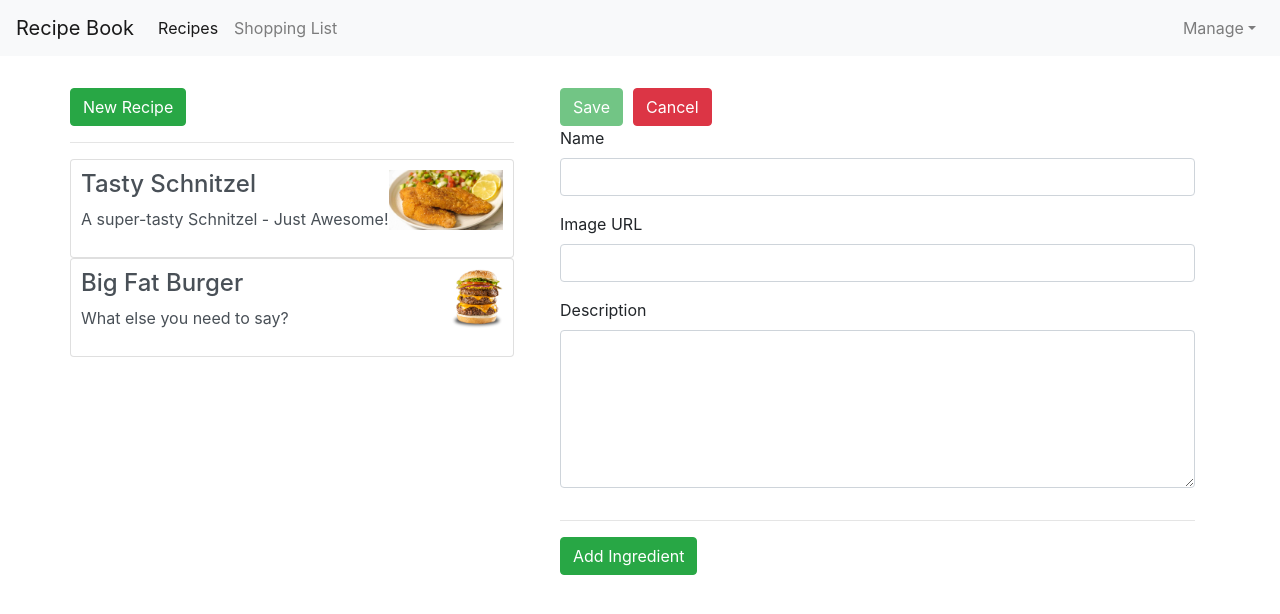
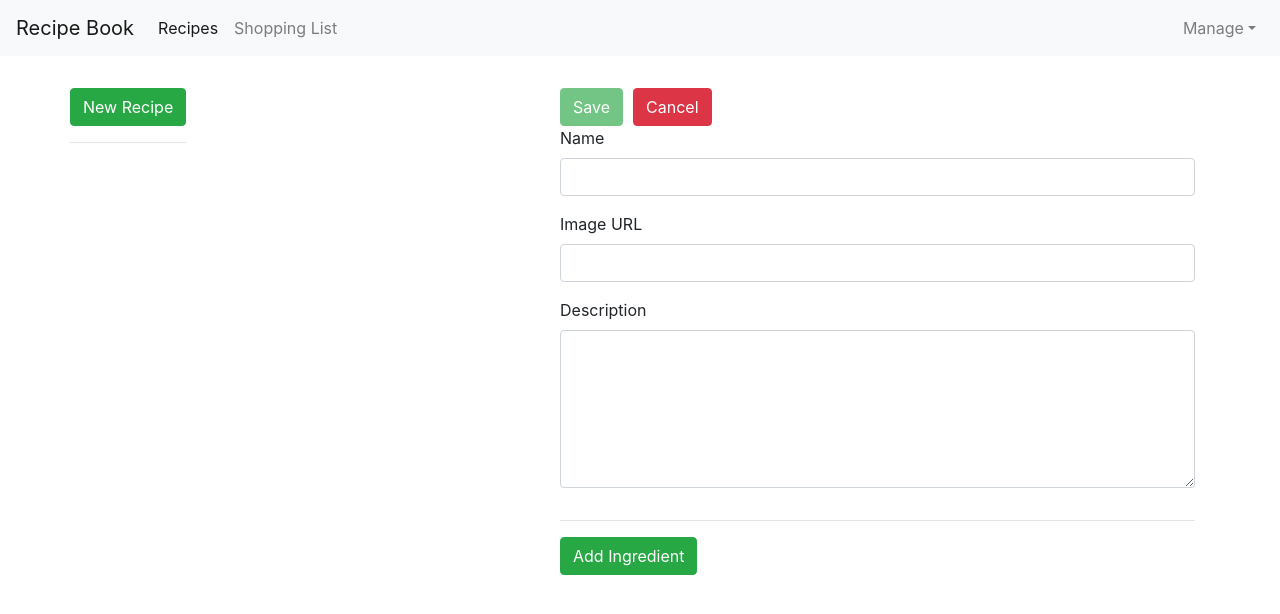
Before and after one commit to Danachury/shopping, an Angular app: page /recipes/new in a window 1280 px wide. Shown: the top 614 px of the page. Built offline with nearby package versions, Linux system fonts and the light colour scheme.

Commit message:
Remove initialized recipes.service.ts

```diff
--- a/src/app/recipes/recipes.service.ts
+++ b/src/app/recipes/recipes.service.ts
@@ -8,36 +8,7 @@ export class RecipesService {
 
   private _recipes: Recipe[] = []
 
-  constructor(private _shoppingListService: ShoppingListService) {
-    this.recipes = [
-      new Recipe(
-        0,
-        'Tasty Schnitzel',
-        'A super-tasty Schnitzel - Just Awesome!',
-        'assets/img/tasty-schnitzel.jpg',
-        [
-          new Ingredient('Meat', 1),
-          new Ingredient('French Fries', 20),
-          new Ingredient('Lemon', 1),
-          new Ingredient('Salad', 1)
-        ]
-      ),
-      new Recipe(
-        1,
-        'Big Fat Burger',
-        'What else you need to say?',
-        'assets/img/big-fat-burger.png',
-        [
-          new Ingredient('Buns', 2),
-          new Ingredient('Meat', 3),
-          new Ingredient('Cheddar cheese', 4),
-          new Ingredient('Lettuce', 1),
-          new Ingredient('Tomatoes', 2),
-          new Ingredient('Purple onions', 2)
-        ]
-      )
-    ]
-  }
+  constructor(private _shoppingListService: ShoppingListService) { }
 
   getRecipe(id: number): Recipe {
     return this.recipes
```
